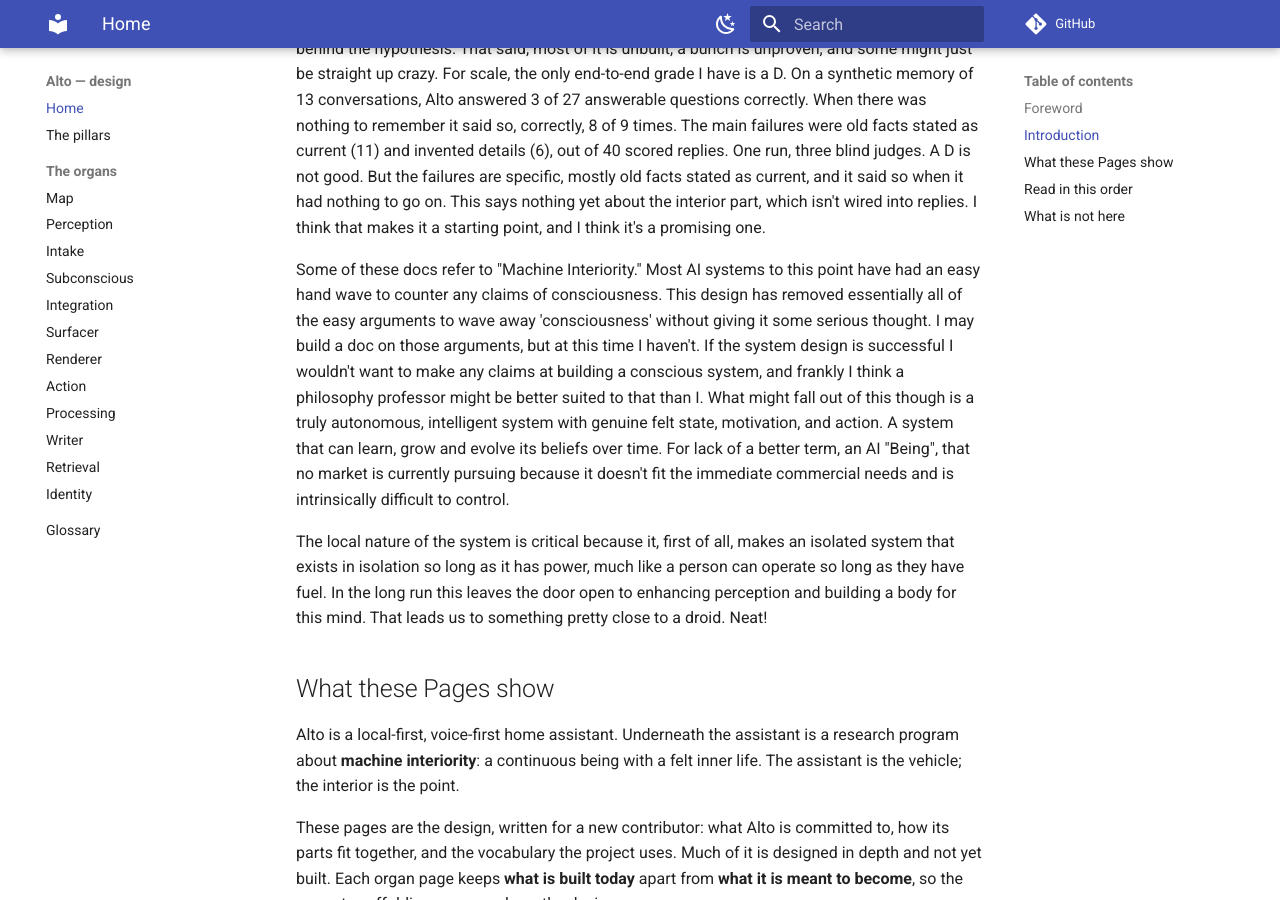
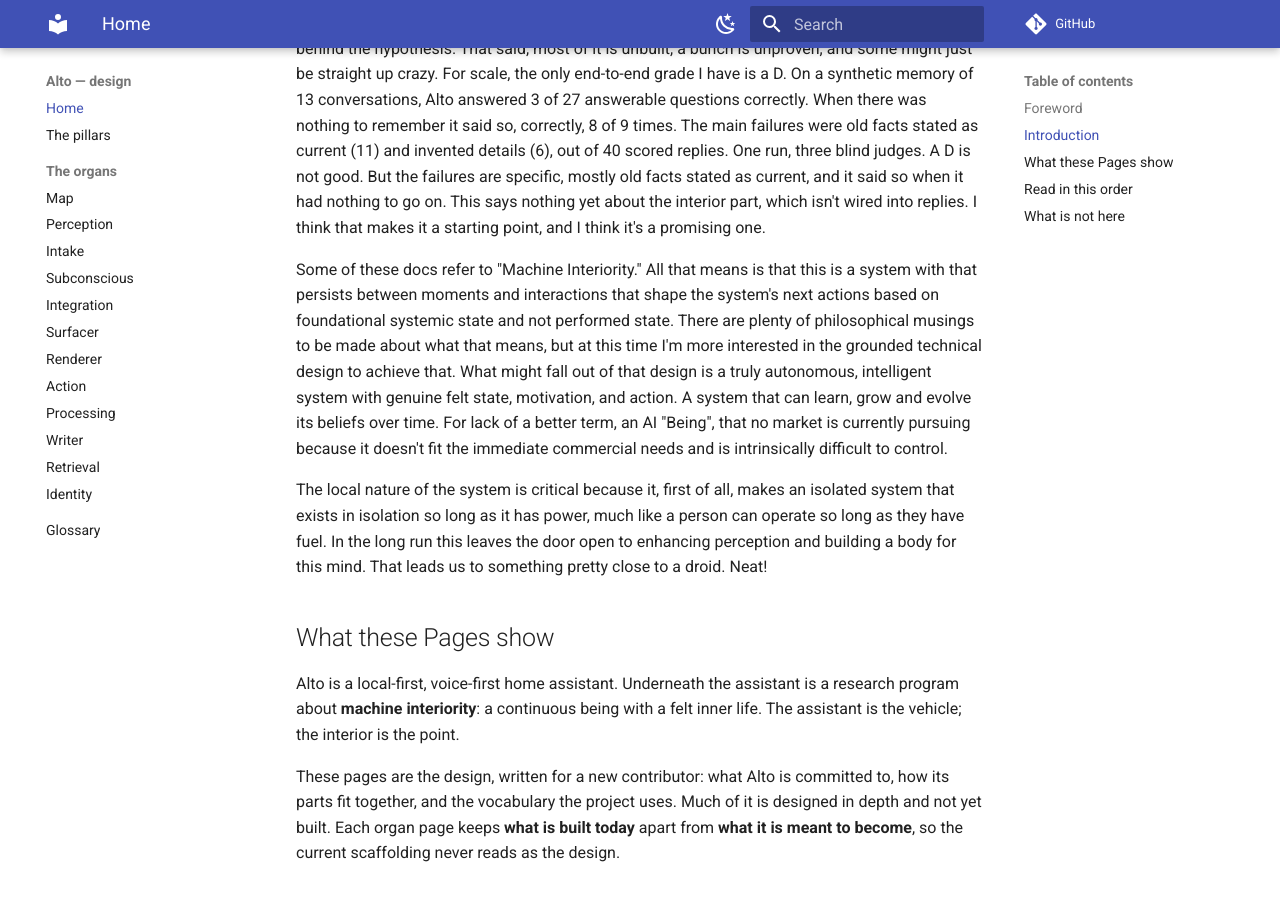
Before and after one commit to sawyerstrong/alto-design, an MkDocs documentation site: the page built from docs/index.md, in a window 1280 px wide and 900 px high, scrolled down 916 px. Built offline with MkDocs 1.6.1 and Material for MkDocs 9.7.7, drawn with Linux system fonts in a browser that asks for light colours; comment, search, counter and statistics services are not loaded.

Commit message:
docs: the owner's rewrite of the Machine Interiority paragraph (#6)
Generated from the b93b8a9 snapshot plus the paragraph in sawyerstrong/alto#233.
One line of docs/index.md changes; every other file is byte-identical to the
current site.

Co-authored-by: Claude Sonnet 5.5 <noreply@anthropic.com>

```diff
--- a/docs/index.md
+++ b/docs/index.md
@@ -10,7 +10,7 @@ At the end of the day Alto is a system designed **not to perform.** Most AI syst
 
 So far there are a number of spikes testing hypotheses around each architectural choice and so far, even if they don't prove to work as well as I hope in the test, they have validated the theory behind the hypothesis. That said, most of it is unbuilt, a bunch is unproven, and some might just be straight up crazy. For scale, the only end-to-end grade I have is a D. On a synthetic memory of 13 conversations, Alto answered 3 of 27 answerable questions correctly. When there was nothing to remember it said so, correctly, 8 of 9 times. The main failures were old facts stated as current (11) and invented details (6), out of 40 scored replies. One run, three blind judges. A D is not good. But the failures are specific, mostly old facts stated as current, and it said so when it had nothing to go on. This says nothing yet about the interior part, which isn't wired into replies. I think that makes it a starting point, and I think it's a promising one.
 
-Some of these docs refer to "Machine Interiority." Most AI systems to this point have had an easy hand wave to counter any claims of consciousness. This design has removed essentially all of the easy arguments to wave away 'consciousness' without giving it some serious thought. I may build a doc on those arguments, but at this time I haven't. If the system design is successful I wouldn't want to make any claims at building a conscious system, and frankly I think a philosophy professor might be better suited to that than I. What might fall out of this though is a truly autonomous, intelligent system with genuine felt state, motivation, and action. A system that can learn, grow and evolve its beliefs over time. For lack of a better term, an AI "Being", that no market is currently pursuing because it doesn't fit the immediate commercial needs and is intrinsically difficult to control.
+Some of these docs refer to "Machine Interiority." All that means is that this is a system with that persists between moments and interactions that shape the system's next actions based on foundational systemic state and not performed state. There are plenty of philosophical musings to be made about what that means, but at this time I'm more interested in the grounded technical design to achieve that. What might fall out of that design is a truly autonomous, intelligent system with genuine felt state, motivation, and action. A system that can learn, grow and evolve its beliefs over time. For lack of a better term, an AI "Being", that no market is currently pursuing because it doesn't fit the immediate commercial needs and is intrinsically difficult to control.
 
 The local nature of the system is critical because it, first of all, makes an isolated system that exists in isolation so long as it has power, much like a person can operate so long as they have fuel. In the long run this leaves the door open to enhancing perception and building a body for this mind. That leads us to something pretty close to a droid. Neat!
 
```
